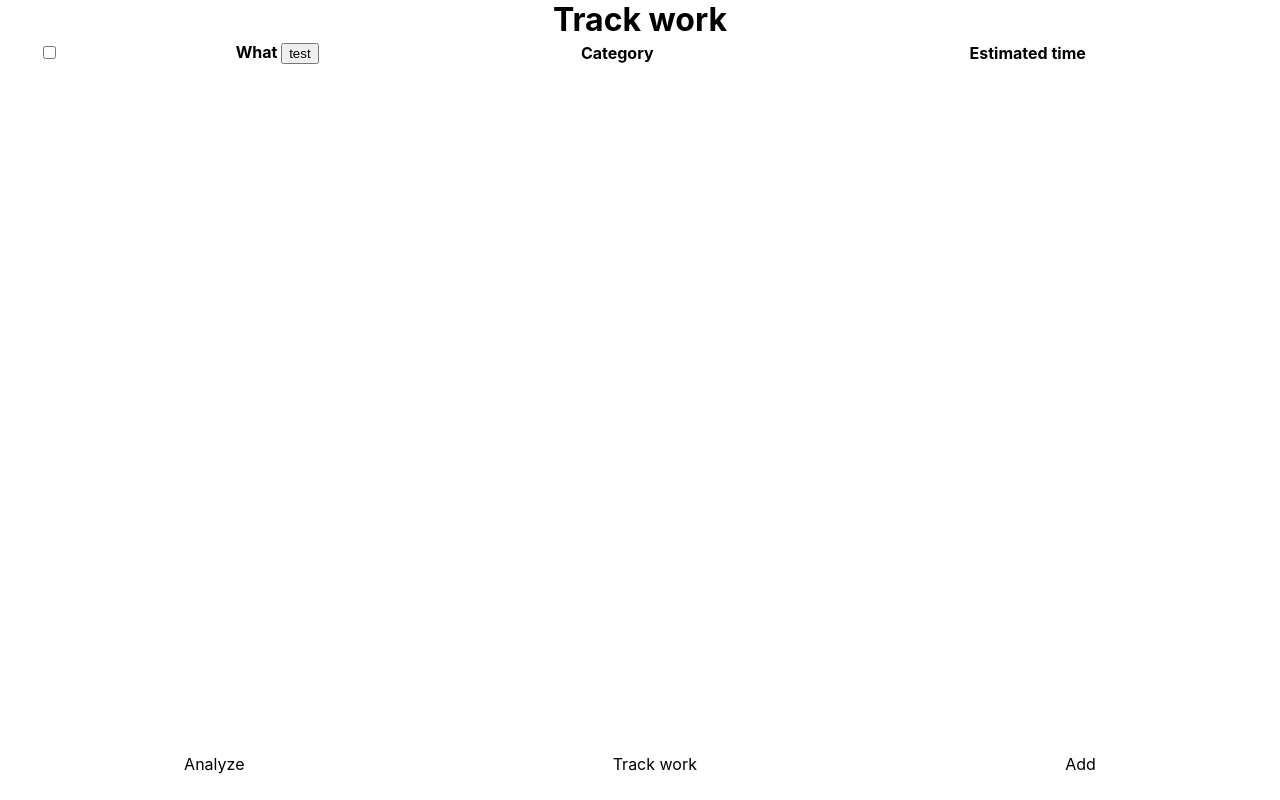
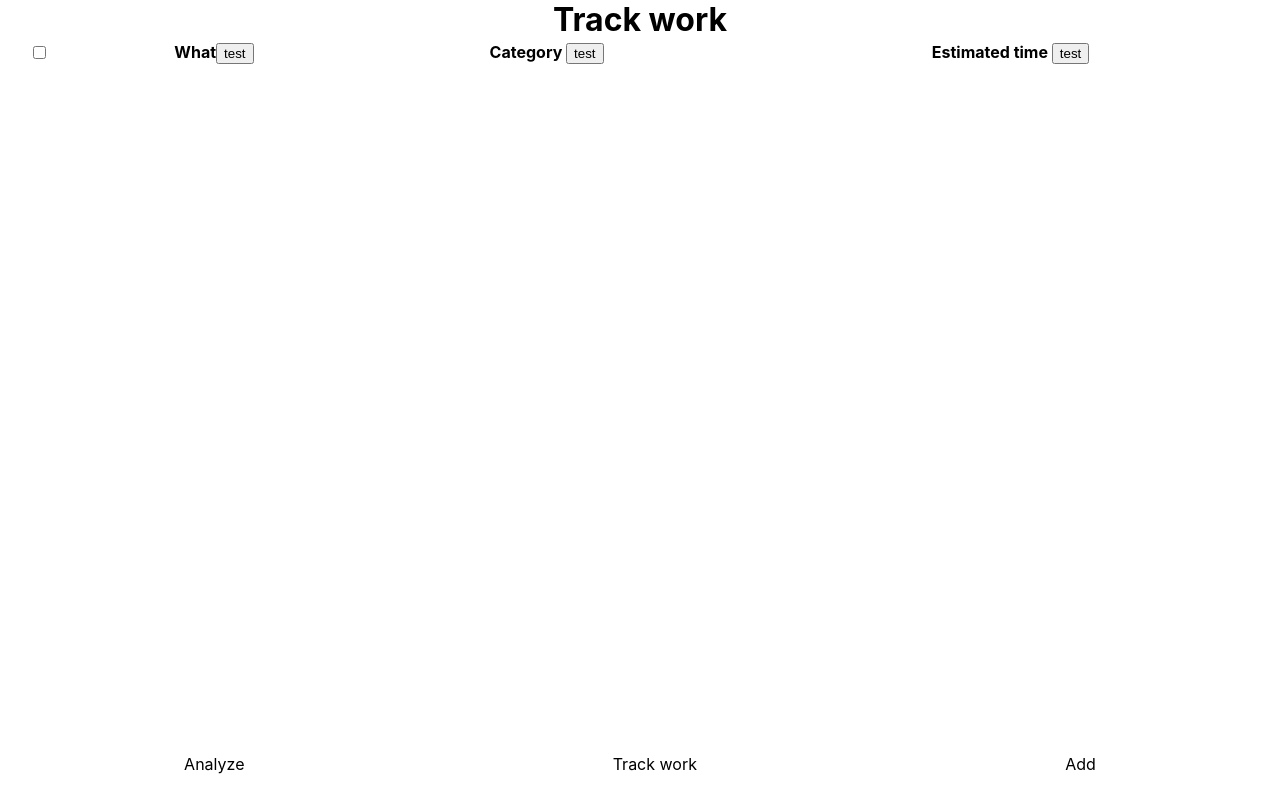
Before and after one commit to alexanderstrigun/wecompare, a Next.js app: page /track in a window 1280 px wide. Built offline with nearby package versions, Linux system fonts and the light colour scheme.

Commit message:
more sort feature

```diff
--- a/components/Table.jsx
+++ b/components/Table.jsx
@@ -1,4 +1,3 @@
-import { useEffect } from "react";
 import { TableBody } from "./TableBody";
 import { TableHead } from "./TableHead";
 
--- a/components/TableHead.jsx
+++ b/components/TableHead.jsx
@@ -1,8 +1,9 @@
 import { useCheckAll } from "../utils/useCheckAll";
-import { TableSort } from "./TableSort";
+import { useSort } from "../utils/useSort";
 
 export const TableHead = ({ data, setData, hasCheckbox }) => {
   const { allChecked, toggleAllChecked } = useCheckAll(data, setData);
+  const { requestSort } = useSort(data, setData);
 
   return (
     <thead>
@@ -19,10 +20,16 @@ export const TableHead = ({ data, setData, hasCheckbox }) => {
           </th>
         ) : null}
         <th>
-          What <TableSort data={data} setData={setData} />
+          What
+          <button onClick={() => requestSort("what")}>test</button>
         </th>
-        <th>Category</th>
-        <th>Estimated time</th>
+        <th>
+          Category <button onClick={() => requestSort("category")}>test</button>
+        </th>
+        <th>
+          Estimated time{" "}
+          <button onClick={() => requestSort("time")}>test</button>
+        </th>
       </tr>
     </thead>
   );
--- a/components/TableSort.jsx
+++ /dev/null
@@ -1,30 +0,0 @@
-import { useState, useEffect } from "react";
-
-export const TableSort = ({ data, setData }) => {
-  const [sortDirection, setSortDirection] = useState(null);
-
-  const sortData = () => {
-    if (sortDirection === "ascending") {
-      setSortDirection("descending");
-    } else if (sortDirection === "descending") {
-      setSortDirection("ascending");
-    } else {
-      setSortDirection("ascending");
-    }
-  };
-
-  const sortedData = [...data];
-  sortedData.sort((a, b) => {
-    if (a.what < b.what) {
-      return sortDirection === "ascending" ? -1 : 1;
-    } else if (a.what > b.what) {
-      return sortDirection === "ascending" ? 1 : -1;
-    }
-  });
-
-  useEffect(() => {
-    setData(sortedData);
-  }, [sortDirection]);
-
-  return <button onClick={() => sortData()}>test</button>;
-};
--- /dev/null
+++ b/utils/useSort.js
@@ -0,0 +1,35 @@
+import { useState, useEffect } from "react";
+
+export const useSort = (data, setData) => {
+  const [sortConfig, setSortConfig] = useState({
+    columnKey: null,
+    direction: null,
+  });
+
+  const requestSort = (name) => {
+    if (sortConfig.direction === "ascending") {
+      setSortConfig({ columnKey: name, direction: "descending" });
+    } else if (sortConfig.direction === "descending") {
+      setSortConfig({ columnKey: name, direction: "ascending" });
+    } else {
+      setSortConfig({ columnKey: name, direction: "ascending" });
+    }
+  };
+
+  const sortedData = [...data];
+  sortedData.sort((a, b) => {
+    if (a[sortConfig.columnKey] < b[sortConfig.columnKey]) {
+      return sortConfig.direction === "ascending" ? -1 : 1;
+    } else if (a[sortConfig.columnKey] > b[sortConfig.columnKey]) {
+      return sortConfig.direction === "ascending" ? 1 : -1;
+    }
+  });
+
+  useEffect(() => {
+    setData(sortedData);
+  }, [sortConfig]);
+
+  return {
+    requestSort,
+  };
+};
```
